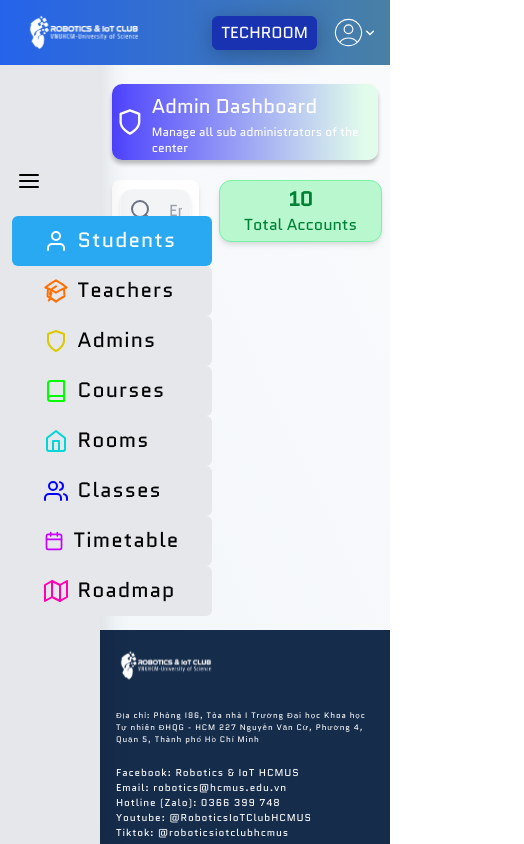
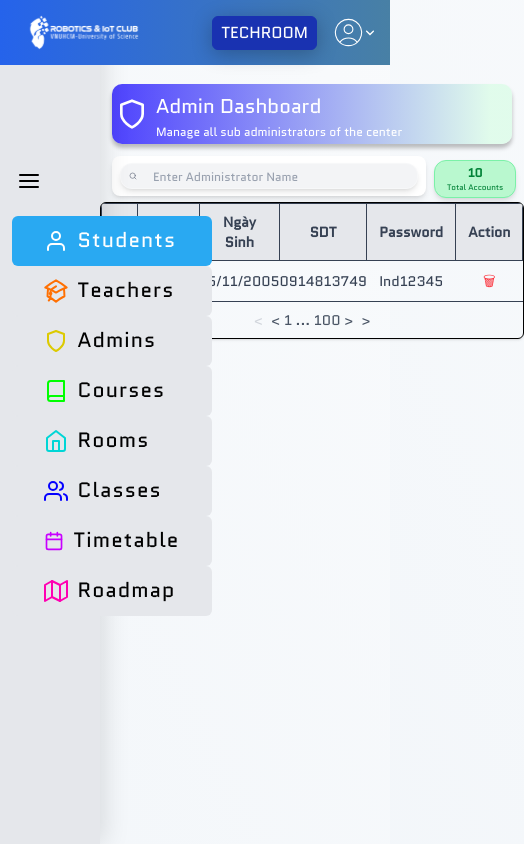
Before and after one commit to DuyITLOR/Project_SE-Techroom, a React (Vite) app in the folder client/: page /admin/Dashboard in a window 390 px wide. Shown: the top 844 px of the page, 524 px wide, since content can reach past the window. Built offline with nearby package versions, Linux system fonts and the light colour scheme; sample sign-in values are in the browser's storage.

Commit message:
Fix: fix layout for admindashboard and dev complete layout for mobile

```diff
--- a/client/src/components/Footer.jsx
+++ b/client/src/components/Footer.jsx
@@ -5,7 +5,7 @@ const Footer = () => {
   return (
     <>
       <div className='w-full max-h-[250px] h-auto bg-[linear-gradient(90deg,_#162C4B_100%,_#111827_100%)]  flex items-center justify-center'>
-        <div className='max-w-7xl mx-auto grid grid-cols-1 sm:grid-cols-3 justify-between items-center gap-x-30 px-4 pt-2'>
+        <div className='w-full grid grid-cols-1 sm:grid-cols-3 justify-between items-center gap-x-24 px-4 pt-2'>
           <div className='flex justify-start sm:justify-start mb-4 sm:mb-0'>
             <img src={RoboticLogo}
             alt="logo"
--- a/client/src/components/SearchBar.jsx
+++ b/client/src/components/SearchBar.jsx
@@ -17,10 +17,10 @@ const SearchBar = ({inputText, Icon}) => {
 
   return (
     <div>
-        <div className='flex items-center justify-center w-full h-[60px] px-2 bg-white rounded-lg shadow-md font-family'>
+        <div className='flex items-center justify-center w-full h-[40px] sm:h-[60px] px-2 bg-white rounded-lg shadow-md font-family'>
             <div className='flex items-center w-full  bg-gray-100 backdrop-blur-2xl border border-white/30 rounded-xl shadow-md'>
                 <button type ='button' onClick = {handleSearch} className='focus:outline-amber-600'>
-                    <Icon className='w-10 h-10 text-gray-500 px-2 hover:scale-100 transition' />
+                    <Icon className='w-6 h-6 sm:w-10 sm:h-10 text-gray-500 px-2 hover:scale-100 transition' />
                 </button>
 
                 <input
@@ -28,7 +28,7 @@ const SearchBar = ({inputText, Icon}) => {
                 value = {searchTerm}
                 onChange = {(e) => setSearchTerm(e.target.value)}
                 onKeyDown={handleKeyDown}
-                className='w-full h-full  px-2 text-gray-700 placeholder-gray-400 focus:outline-none '
+                className='w-full h-full px-2 text-xs sm:text-xl text-gray-700 placeholder-gray-400 focus:outline-none '
                 placeholder= {inputText}
                 />
 
--- a/client/src/components/SummaryCard.jsx
+++ b/client/src/components/SummaryCard.jsx
@@ -3,9 +3,9 @@ import React from 'react'
 const SummaryCard = ({number, name}) => {
   return (
     <div className=  'flex flex-col justify-center bg-green-200 border border-green-300 shadow-md rounded-xl text-green-700'>
-        <div className='flex flex-col items-center px-6 py-1'>
-            <h1 className='font-bold text-xl'>{number}</h1>
-            <h2 className='font-family'>{name}</h2>
+        <div className='flex flex-col items-center px-3 py-1 sm:px-6 sm:py-1'>
+            <h1 className='font-bold text-xs sm:text-xl'>{number}</h1>
+            <h2 className='font-family text-[8px] sm:text-base'>{name}</h2>
         </div>
     </div>
   )
--- /dev/null
+++ b/client/src/components/TableContent.jsx
@@ -0,0 +1,51 @@
+import React from 'react';
+
+const TableContent = ({ headers, data, renderRow, currentPage, totalPages, onPageChange }) => {
+  return (
+    <div className="overflow-x-auto border rounded-md shadow-sm">
+      <table className="min-w-full text-sm text-gray-700">
+        <thead className="bg-gray-200">
+          <tr className="text-center">
+            {headers.map((header, idx) => (
+              <th key={idx} className="px-3 py-2 border">{header}</th>
+            ))}
+          </tr>
+        </thead>
+        <tbody>
+          {data.length > 0 ? (
+            data.map((row, index) => renderRow(row, index))
+          ) : (
+            <tr>
+              <td colSpan={headers.length} className="text-center py-4 text-gray-400">
+                No data found.
+              </td>
+            </tr>
+          )}
+        </tbody>
+      </table>
+
+      {/* Pagination */}
+      <div className="flex justify-center items-center py-2 text-sm text-gray-600">
+        <button
+          onClick={() => currentPage > 1 && onPageChange(currentPage - 1)}
+          disabled={currentPage === 1}
+          className="mx-2 disabled:text-gray-300"
+        >
+          &lt;
+        </button>
+        <span>
+          &lt; {currentPage} ... {totalPages} &gt;
+        </span>
+        <button
+          onClick={() => currentPage < totalPages && onPageChange(currentPage + 1)}
+          disabled={currentPage === totalPages}
+          className="mx-2 disabled:text-gray-300"
+        >
+          &gt;
+        </button>
+      </div>
+    </div>
+  );
+};
+
+export default TableContent;
--- a/client/src/pages/admin/AdminDashBoard.jsx
+++ b/client/src/pages/admin/AdminDashBoard.jsx
@@ -7,21 +7,33 @@ import SearchBar from '../../components/SearchBar'
 import AdminIcon from "../../assets/shield.svg?react";
 import SearchIcon from "../../assets/search.svg?react";
 import SummaryCard from '../../components/SummaryCard'
+import TableContent from '../../components/TableContent'
 
 const AdminDashBoard = () => {
+
+
+  const exampleData = [
+    {
+      id: 1,
+      name: "Lê Nhựt Duy",
+      dob: "15/11/2005",
+      phone: "0914813749",
+      password: "Ind12345",
+    },
+  ];
+
   return (
     <>
       <div className="fixed top-0 left-0 right-0 z-50">
         <Header />
       </div>
 
-      <div className="flex flex-col min-h-screen">
       <div className=' flex'>
         <div className="sticky top-0 z-40 h-screen ">
           <SideBar />
         </div>
 
-          <div className='flex flex-col flex-1 justify-between pt-18 sm:pt-24'>
+        <div className='flex flex-col flex-1 justify-between pt-[72px] sm:pt-24 '>
           {/* Content will stay in this div */}
           <div>
             <div className='px-3 py-3'>
@@ -33,27 +45,47 @@ const AdminDashBoard = () => {
             </div>
 
             <div className='flex items-stretch '>
-                <div className='flex-1 px-3 py-2'>
+              <div className='flex-1 px-1 sm:px-3 sm:py-2 pl-3'>
                 <SearchBar
                   inputText="Enter Administrator Name"
                   Icon={SearchIcon} />
               </div>
-                <div className='py-2 px-2'>
+              <div className='px-1 py-1 sm:py-2 sm:px-2  pr-2'>
                 <SummaryCard
                   number={10}
                   name="Total Accounts"
                 />
               </div>
             </div>
+
+            <TableContent
+              headers={["#", "Name", "Ngày Sinh", "SDT", "Password", "Action"]}
+              data={exampleData}
+              currentPage={1}
+              totalPages={100}
+              onPageChange={(page) => console.log("Go to page", page)}
+              renderRow={(row, index) => (
+                <tr key={row.id} className="text-center border-b">
+                  <td>{index + 1}</td>
+                  <td>{row.name}</td>
+                  <td>{row.dob}</td>
+                  <td>{row.phone}</td>
+                  <td>{row.password}</td>
+                  <td>
+                    <button className="text-red-500 hover:text-red-700">🗑</button>
+                  </td>
+                </tr>
+              )}
+            />
+
+
+          </div>
+        </div>
       </div>
 
 
+      <div className='w-full'>
         <Footer />
-          </div>
-
-        </div>
-
-
       </div>
     </>
   )
```
Lines whose indentation alone changed are shown as unchanged.
